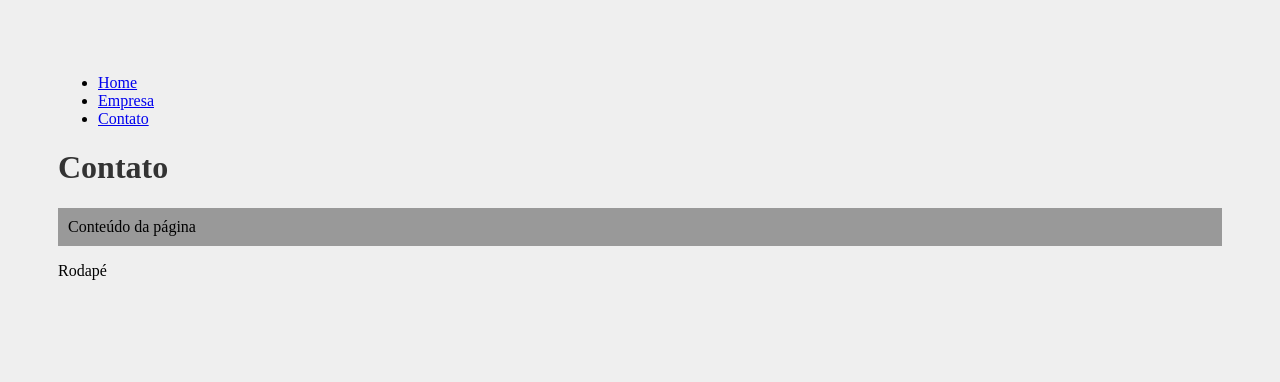
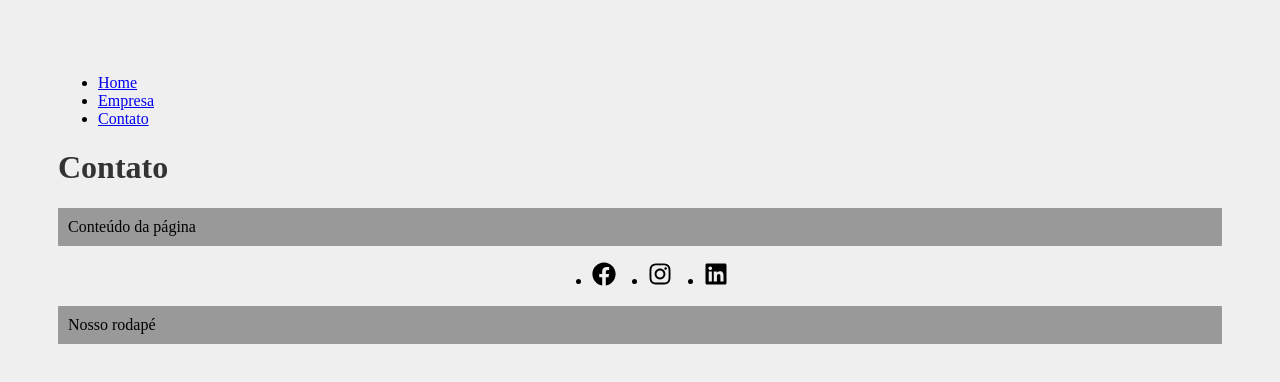
Before and after one commit to Guilhermetxgomes/estudos_react, a React (Create React App) app in the folder meu-projeto/: page /contato in a window 1280 px wide. Shown: the top 382 px of the page. Built offline with nearby package versions, Linux system fonts and the light colour scheme.

Commit message:
Aprendendo sobre react icons

```diff
--- a/meu-projeto/package.json
+++ b/meu-projeto/package.json
@@ -8,6 +8,7 @@
     "@testing-library/user-event": "^13.5.0",
     "react": "^18.3.1",
     "react-dom": "^18.3.1",
+    "react-icons": "^5.3.0",
     "react-router-dom": "^6.26.2",
     "react-scripts": "5.0.1",
     "web-vitals": "^2.1.4"
--- a/meu-projeto/src/pages/Footer.js
+++ b/meu-projeto/src/pages/Footer.js
@@ -1,7 +1,17 @@
+import {FaFacebook, FaInstagram, FaLinkedin} from 'react-icons/fa'
+import styles from './Footer.module.css'
+
 function Footer (){
 
   return (
-    <footer>Rodapé</footer>
+    <footer>
+      <ul className={styles.social_list}>
+        <li><FaFacebook /></li>
+        <li><FaInstagram /></li>
+        <li><FaLinkedin /></li>
+      </ul>
+      <p>Nosso rodapé</p>
+    </footer>
   )
 
 }
--- /dev/null
+++ b/meu-projeto/src/pages/Footer.module.css
@@ -0,0 +1,14 @@
+.social_list{
+  display: flex;
+  justify-content: center;
+  align-items: center;
+}
+
+.social_list li{
+  margin: 0 1em;
+}
+
+.social_list svg{
+  font-size: 1.5em;
+  cursor: pointer;
+}
```
Also changed, not shown: 1 other file (tests, documents, lock files or other folders).
